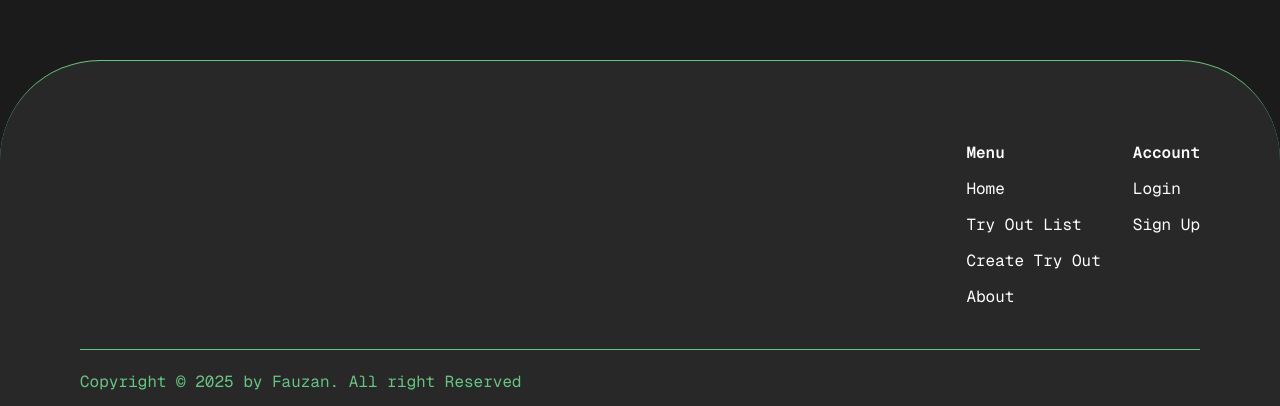
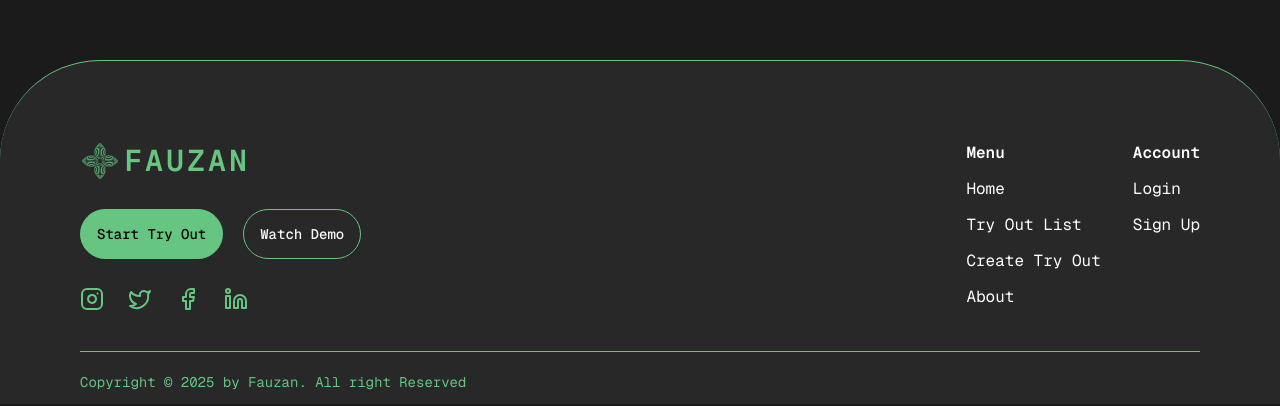
Before and after one commit to muhfauzannn/oprec-ristek, a Next.js app in the folder frontend/: page / in a window 1280 px wide. Shown: the part 740-1146 px from the top of the page. Built offline with nearby package versions, Linux system fonts and the light colour scheme.

Commit message:
chore: move data into const

```diff
--- /dev/null
+++ b/frontend/src/components/elements/Footer/const.tsx
@@ -0,0 +1,39 @@
+import { Instagram, Twitter, Facebook, Linkedin } from "lucide-react";
+
+export const socMed = [
+    {
+      componen: (
+        <Instagram className="w-6 h-6 text-tertiary duration-300 hover:text-white" />
+      ),
+      link: "https://instagram.com",
+    },
+    {
+      componen: (
+        <Twitter className="w-6 h-6 text-tertiary duration-300 hover:text-white" />
+      ),
+      link: "https://x.com",
+    },
+    {
+      componen: (
+        <Facebook className="w-6 h-6 text-tertiary duration-300 hover:text-white" />
+      ),
+      link: "https://facebook.com",
+    },
+    {
+      componen: (
+        <Linkedin className="w-6 h-6 text-tertiary duration-300 hover:text-white" />
+      ),
+      link: "https://linkedin.com",
+    },
+  ];
+
+  export const accountData = [
+    {
+      name: "Login",
+      link: "/login",
+    },
+    {
+      name: "Sign Up",
+      link: "/signup",
+    },
+  ]
--- a/frontend/src/components/elements/Footer/index.tsx
+++ b/frontend/src/components/elements/Footer/index.tsx
@@ -1,37 +1,73 @@
 import Link from "next/link";
 import { NavbarData } from "../Navbar/const";
-import { Key } from "lucide-react";
+import Image from "next/image";
+import { Button } from "@/components/ui/button";
+import { socMed, accountData } from "./const";
 
 const Footer = () => {
   return (
     <div className="w-full pt-20 pb-3 max-lg:py-16 max-md:py-12 max-sm:py-8 px-20 max-lg:px-14 max-md:px-12 max-sm:px-6 bg-secondary border-t border-tertiary rounded-t-[100px] max-lg:rounded-t-4xl flex flex-col gap-10 font-geist">
-      <div className="flex justify-between">
-        <div></div>
-        <div className="flex gap-8">
-          <div className="text-white flex flex-col gap-3">
+      <div className="flex max-sm:flex-col max-sm:gap-8 justify-between">
+        <div className="flex h-full flex-col max-sm:items-center gap-7 max-lg:gap-6 max-md:gap-5 max-sm:gap-4">
+          <div className="flex items-center gap-1">
+            <div className="relative w-10 h-10 max-lg:w-9 max-lg:h-9 max-md:w-8 max-md:h-8 max-sm:w-7 max-sm:h-7">
+              <Image
+                src="/logocontoh.png"
+                alt="logo"
+                layout="fill"
+                objectFit="contain"
+              />
+            </div>
+            <p className="text-tertiary font-semibold text-3xl tracking-widest">
+              FAUZAN
+            </p>
+          </div>
+          <div className="flex gap-5">
+            <Button className="py-6 cursor-not-allowed">Start Try Out</Button>
+            <Button variant={"secondary"} className="py-6 cursor-not-allowed">
+              Watch Demo
+            </Button>
+          </div>
+          <div className="flex gap-6">
+            {socMed.map((item, index) => {
+              return (
+                <Link href={item.link} key={index}>
+                  {item.componen}
+                </Link>
+              );
+            })}
+          </div>
+        </div>
+        <div className="flex gap-8 max-sm:flex-col max-sm:hidden">
+          <div className="text-white flex flex-col gap-3 max-sm:flex-row">
             <h1 className="font-semibold">Menu</h1>
             {NavbarData.map((item, index) => {
               return (
                 <Link href={item.link} key={index}>
-                  <p className="duration-300 hover:text-tertiary">{item.name}</p>
+                  <p className="duration-300 hover:text-tertiary">
+                    {item.name}
+                  </p>
                 </Link>
               );
             })}
           </div>
-          <div className="text-white flex flex-col gap-3">
+          <div className="text-white flex flex-col gap-3 max-sm:flex-row">
             <h1 className="font-semibold">Account</h1>
-            <Link href="/login">
-              <p className="duration-300 hover:text-tertiary">Login</p>
-            </Link>
-            <Link href="/signup">
-              <p className="duration-300 hover:text-tertiary">Sign Up</p>
-            </Link>
+            {accountData.map((item, index) => {
+              return (
+                <Link href={item.link} key={index}>
+                  <p className="duration-300 hover:text-tertiary">
+                    {item.name}
+                  </p>
+                </Link>
+              );
+            })}
           </div>
         </div>
       </div>
       <div className="flex flex-col gap-5">
         <div className="h-[1px] w-full bg-tertiary"></div>
-        <p className="text-tertiary">
+        <p className="text-tertiary text-sm max-sm:text-xs">
           Copyright © 2025 by Fauzan. All right Reserved
         </p>
       </div>
```
